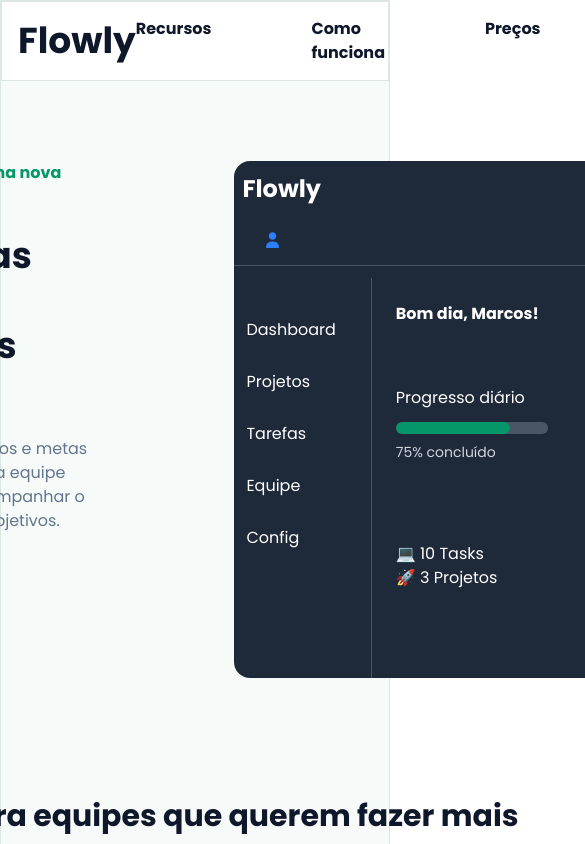
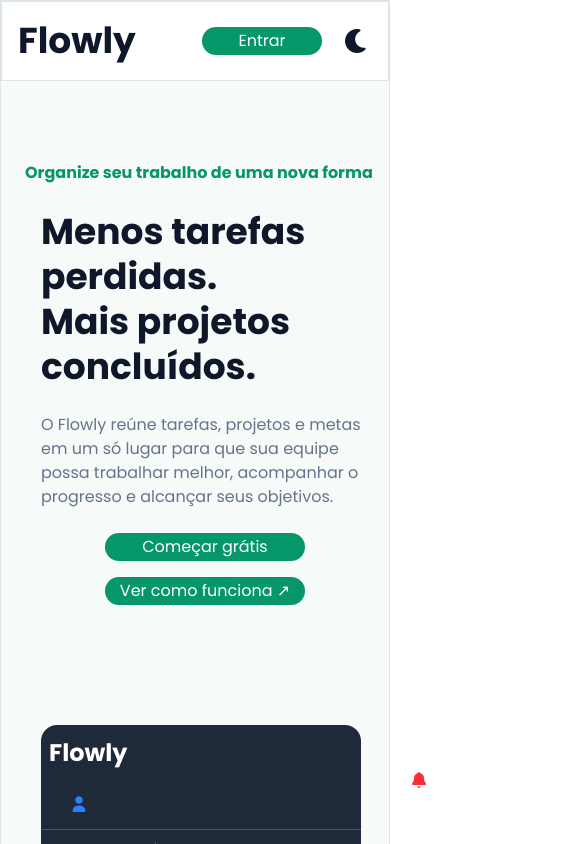
Before and after one commit to Arthur-Hirata/Flowly, a React (Vite) app: page / in a window 390 px wide. Shown: the top 844 px of the page, 585 px wide, since content can reach past the window. Built offline with nearby package versions, Linux system fonts and the light colour scheme.

Commit message:
Adicionei responsividade da navbar e da Hero section

```diff
--- a/src/Components/Navbar.tsx
+++ b/src/Components/Navbar.tsx
@@ -22,9 +22,9 @@ function Navbar() {
         localStorage.setItem("theme", nextTheme)
     }
     return (
-        <nav className="bg-card flex h-20 w-full justify-between items-center pl-4 pr-4 border border-border sticky top-0 z-50  ">
+        <nav className="bg-card flex h-20 w-full justify-between items-center pl-4 pr-4 border border-border sticky top-0 z-50 ">
             <h1 className="text-4xl font-bold">Flowly</h1>
-            <div className="gap-25 flex font-bold">
+            <div className="hidden md:flex gap-25 font-bold">
                 <a href="#resources"><span className="inline-block transition-transform duration-300 ease-in-out hover:scale-110 hover:text-hover">Recursos</span></a>
                 <a href="#Como-funciona"><span className="inline-block transition-transform duration-300 ease-in-out hover:scale-110 hover:text-hover">Como funciona</span></a>
                 <a href="#Preços"><span className="inline-block transition-transform duration-300 ease-in-out hover:scale-110 hover:text-hover">Preços</span></a>
--- a/src/Sections/Hero.tsx
+++ b/src/Sections/Hero.tsx
@@ -3,9 +3,9 @@ import Button from "../Components/Button"
 
 function Hero(){
     return (
-        <div className="flex justify-center itens-center mt-20 gap-30">
+        <div className="flex flex-col justify-center itens-center mt-20 gap-30 md:flex-row ml-10 xl:flex-row">
             <div className="flex flex-col items-start gap-6">
-                <span className="font-bold text-primary">
+                <span className=" max-w-xl -ml-4 font-bold text-primary md:ml-0">
                     Organize seu trabalho de uma nova forma
                 </span>
 
@@ -21,7 +21,7 @@ function Hero(){
                     progresso e alcançar seus objetivos.
                 </p>
 
-                <div className="flex flex-wrap gap-4">
+                <div className=" flex flex-wrap  justify-center -ml-5 gap-4 md:ml-0">
                     <Button variant="primary">
                         Começar grátis
                     </Button>
@@ -31,7 +31,7 @@ function Hero(){
                     </Button>
                 </div>
             </div>
-            <div className="bg-gray-800 w-130 rounded-2xl text-white">
+            <div className="bg-gray-800 w-80 rounded-2xl text-white md:w-130 ">
                 <div className="mt-3 ml-2 flex-row">
                     <span className="font-bold text-2xl">Flowly</span>
                     <i className="fas fa-bell ml-90 text-red-500"></i>
```
